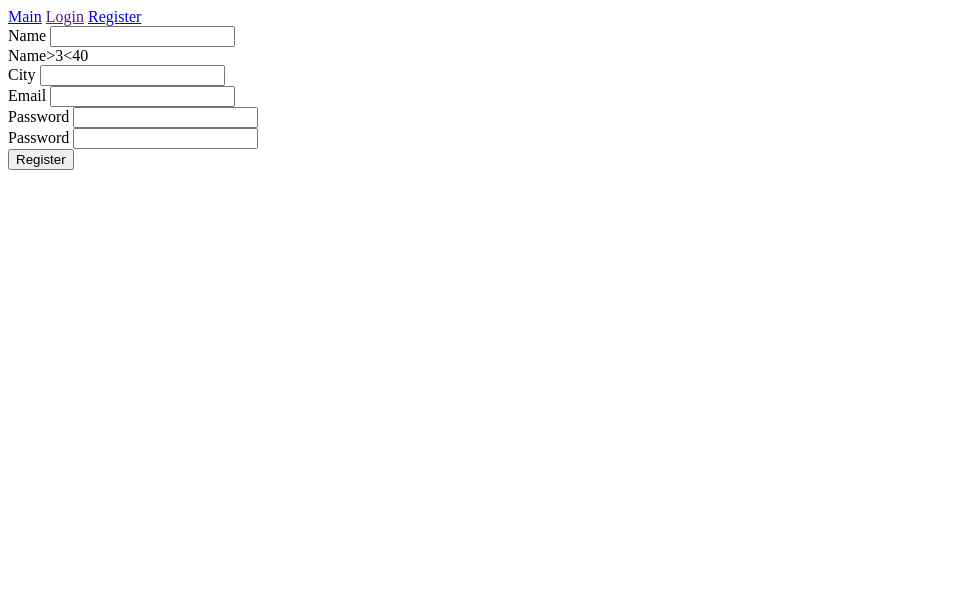
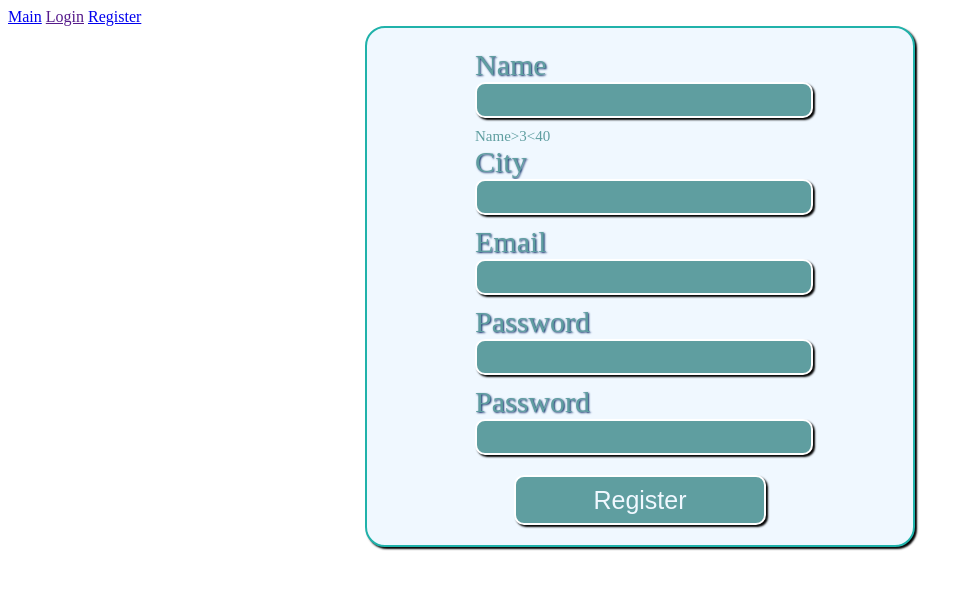
Before and after one commit to ifalice/train_tickets, a Django app: page /register/ in a window 1280 px wide. Shown: the top 590 px of the page, without its empty margins (0-974 px from the left). Run offline with Django 4.2, Linux system fonts and the light colour scheme.

Commit message:
Added style for forms

```diff
--- a/templates/base.html
+++ b/templates/base.html
@@ -1,9 +1,13 @@
 <!DOCTYPE html>
+{% load static %}
 <html lang="en">
 <head>
     <meta charset="UTF-8">
     <meta http-equiv="X-UA-Compatible" content="IE=edge">
     <meta name="viewport" content="width=device-width, initial-scale=1.0">
+    {%  block link_style_form %}
+        <link rel="stylesheet" href="{% static 'train_app/css/forms.css' %}">
+    {% endblock  %}
     <title>{% block title %} {% endblock %}</title>
 </head>
 <body>
--- a/train_app/forms.py
+++ b/train_app/forms.py
@@ -47,11 +47,6 @@ class RegisterUserForm(forms.ModelForm):
         digit = '1234567890'
         if len(password)<8:
             errors.append('<8')
-            salt = 'hi'
-            hash_password = make_password(password)
-            check_pass = check_password(password, hash_password)
-            errors.append(hash_password)
-            errors.append(check_pass)
         if not any(map(str.isdigit, password)):
             errors.append('not digit')
         if not any(map(str.isalpha, password)):
--- /dev/null
+++ b/train_app/static/train_app/css/forms.css
@@ -0,0 +1,100 @@
+/* .form_block{
+
+} */
+
+.form_user{
+    margin: 0 auto;
+}
+
+.wrapper-fields{
+    margin: 0 auto;
+    display: flex;
+    flex-direction: column;
+    align-items: center;
+    border: 2px lightseagreen solid;
+    border-radius: 20px;
+    width: 40%;
+    padding: 20px;
+    background-color: aliceblue;
+    box-shadow: 2px 2px 2px black;
+}
+
+/* .field-field{
+    width: 97%;
+} */
+
+.field-field input{
+    background-color: cadetblue;
+    border-radius: 10px;
+    width: 100%;
+    height: 30px;
+    color: aliceblue;
+    font-size: 25px;
+    text-align: center;
+    border: 2px white solid;
+    box-shadow: 2px 2px 2px black;
+
+}
+
+.field-field input:focus{
+    background-color: aliceblue;
+    color: black;
+}
+
+.field-label{
+    font-size: 30px;
+    color: cadetblue;
+    text-shadow: 1px 1px 2px rgb(14, 46, 105);
+    align-self: flex-start;
+}
+
+.wrapper-field_group{
+    display: flex;
+    flex-direction: column;
+    align-items: center;
+}
+
+.field-help_text{
+    font-size: 15px;
+    color: cadetblue;
+    align-self: flex-start;
+    margin-top: 10px;
+}
+
+.field-errors{
+    font-size: 15px;
+    color: cadetblue;
+    align-self: flex-start;
+    margin-bottom: 5px;
+}
+.field-errors ul{
+    list-style-type: none;
+    display: inline;
+    margin-bottom: 10px;
+    color: brown;
+    padding: 0;
+    font-size: 18px;
+}
+
+.register_button{
+    background-color: cadetblue;
+    border-radius: 10px;
+    width: 50%;
+    height: 50px;
+    color: aliceblue;
+    font-size: 25px;
+    text-align: center;
+    border: 2px white solid;
+    box-shadow: 2px 2px 2px black;
+    margin-top: 10px;
+}
+
+.register_button:hover{
+    background-color: rgb(104, 173, 175);
+    color: rgb(44, 40, 40);
+    cursor: pointer;
+}
+
+.register_button:active{
+    background-color: rgb(81, 139, 141);
+}
--- a/train_app/templates/train_app/register_user_form.html
+++ b/train_app/templates/train_app/register_user_form.html
@@ -4,22 +4,33 @@
 
 {% block content %}
     {% include 'includes/navbar.html' %}
-    <form action="{% url 'register_user_name' %}" method="post">
+    <div class="form_block">
+        <form action="{% url 'register_user_name' %}" method="post" class='form-user'>
             {% csrf_token %}
             {% comment %} {{ form }} {% endcomment %}
+            <div class="wrapper-fields">
                 {% for field in form %}
-                <div class="">
+                <div class="wrapper-field_group">
+                    <div class="field-label">
                         {{ field.label }}
+                    </div>
                     {% if field.errors %}
+                        <div class="field-errors">
                                 {{ field.errors }}
+                        </div>
                     {% endif %}
+                    <div class="field-field">
                         {{ field }}
-                    <div class="">
+                    </div>
+                    <div class="field-help_text">
                         {{ field.help_text }}
                     </div>
                 </div>
+
                 {% endfor %}
-        <button>Register</button>
+                <button class='register_button'>Register</button>
+            </div>
+
         </form>
-    {{ test }}
+    </div>
 {% endblock %}
```
Lines whose indentation alone changed are shown as unchanged.
